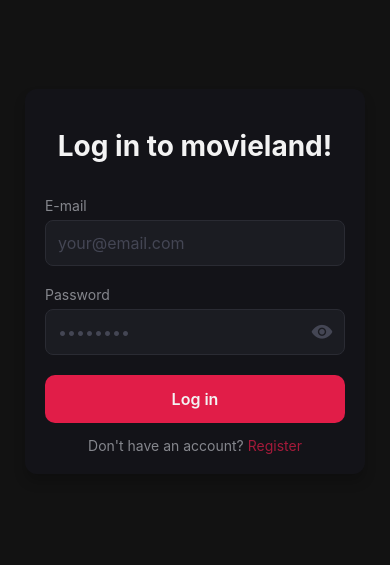
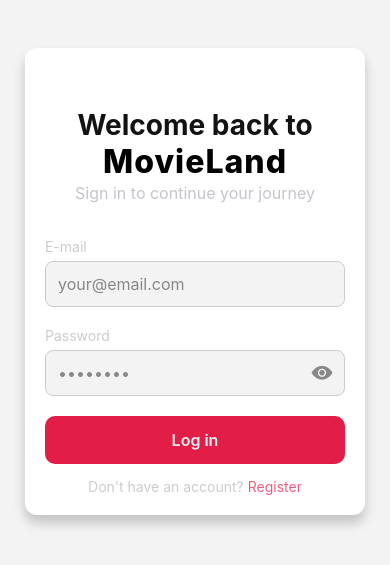
Before and after one commit to Kamil2104/movieland, a React Native app: screen /Login in a window 390 px wide. Shown: the part 141-706 px from the top of the page. Built offline with nearby package versions, Linux system fonts and the light colour scheme; what react-native-worklets would draw is missing.

Commit message:
feat: resolve issue #5 (Login & Registration title)

```diff
--- a/contexts/ThemeContext.tsx
+++ b/contexts/ThemeContext.tsx
@@ -9,7 +9,7 @@
 
 export const ThemeProvider: React.FC<{ children: React.ReactNode }> = ({ children }) => {
   const systemColorScheme = useColorScheme();
-  const [theme, setTheme] = useState<Theme>(darkTheme);
+  const [theme, setTheme] = useState<Theme>(lightTheme);
 
   //! FOR NOW IT'S COMMENTED BECAUSE IT'S NOT WORKING
   //! SYSTEM COLOR SCHEME RETURNS LIGHT WHILE I HAVE MY SYSTEM IN DARK MODE
--- a/package.json
+++ b/package.json
@@ -11,11 +11,13 @@
   },
   "dependencies": {
     "@expo/vector-icons": "^15.0.2",
+    "@react-native-masked-view/masked-view": "^0.3.2",
     "@react-navigation/bottom-tabs": "^7.4.7",
     "@react-navigation/native": "^7.1.17",
     "@react-navigation/native-stack": "^7.3.26",
     "expo": "^54.0.10",
     "expo-font": "^14.0.8",
+    "expo-linear-gradient": "~15.0.7",
     "expo-status-bar": "~3.0.8",
     "react": "19.1.0",
     "react-native": "0.81.4",
--- a/screens/start/LoginScreen.tsx
+++ b/screens/start/LoginScreen.tsx
@@ -8,6 +8,8 @@
 
 import type { RootStackParamList } from "../../types/navigationTypes";
 import { Ionicons } from "@expo/vector-icons";
+import { LinearGradient } from "expo-linear-gradient";
+import MaskedView from "@react-native-masked-view/masked-view";
 
 import { handleLogin } from "../../validation/accountManagement";
 
@@ -48,7 +50,22 @@
       color: theme.colors.text,
       textAlign: 'center',
       marginTop: 20,
-      marginBottom: 20,
+      marginBottom: 0,
+    },
+    brandName: {
+      fontSize: 32,
+      fontWeight: '800',
+      textAlign: 'center',
+      letterSpacing: 1,
+      marginBottom: 0,
+    },
+    subtitle: {
+      fontSize: 16,
+      fontWeight: '400',
+      color: theme.colors.labelText,
+      textAlign: 'center',
+      opacity: 0.8,
+      lineHeight: 22,
     },
     fieldGroup: {
       marginTop: 14,
@@ -104,7 +121,23 @@
   return (
     <View style={styles.container}>
       <View style={styles.card}>
-        <Text style={styles.title}>Log in to movieland!</Text>
+        <View style={{ alignItems: 'center', marginTop: 20, marginBottom: 20 }}>
+          <Text style={styles.title}>Welcome back to</Text>
+          <MaskedView
+            style={{ height: 40, width: '100%' }}
+            maskElement={
+              <Text style={styles.brandName}>MovieLand</Text>
+            }
+          >
+            <LinearGradient
+              colors={[theme.colors.primary, theme.colors.primary, '#ff6b6b', theme.colors.primary]}
+              start={{ x: 0, y: 0 }}
+              end={{ x: 1, y: 0 }}
+              style={{ flex: 1 }}
+            />
+          </MaskedView>
+          <Text style={styles.subtitle}>Sign in to continue your journey</Text>
+        </View>
 
         <View style={styles.fieldGroup}>
           <Text style={styles.label}>E-mail</Text>
--- a/screens/start/RegisterScreen.tsx
+++ b/screens/start/RegisterScreen.tsx
@@ -2,6 +2,8 @@
 import { View, Text, StyleSheet, TextInput, TouchableOpacity, ActivityIndicator } from "react-native";
 import { useNavigation } from "@react-navigation/native";
 import { Ionicons } from "@expo/vector-icons";
+import { LinearGradient } from "expo-linear-gradient";
+import MaskedView from "@react-native-masked-view/masked-view";
 
 import { ThemeContext } from "../../contexts/ThemeContext";
 
@@ -46,13 +48,36 @@
     shadowOffset: { width: 0, height: 8 },
     elevation: 3,
   },
+  titleContainer: {
+    alignItems: 'center',
+    marginTop: 20,
+    marginBottom: 30,
+  },
   title: {
     fontSize: 28,
     fontWeight: '700',
     color: theme.colors.text,
     textAlign: 'center',
-    marginTop: 20,
-    marginBottom: 20,
+    marginBottom: 4,
+  },
+  brandName: {
+    fontSize: 32,
+    fontWeight: '800',
+    textAlign: 'center',
+    letterSpacing: 1,
+    marginBottom: 8,
+  },
+  gradientText: {
+    paddingHorizontal: 0,
+    paddingVertical: 0,
+  },
+  subtitle: {
+    fontSize: 16,
+    fontWeight: '400',
+    color: theme.colors.labelText,
+    textAlign: 'center',
+    opacity: 0.8,
+    lineHeight: 22,
   },
   fieldGroup: {
     marginTop: 14,
@@ -106,7 +131,23 @@
   return (
     <View style={styles.container}>
       <View style={styles.card}>
-        <Text style={styles.title}>Create your movieland account</Text>
+        <View style={styles.titleContainer}>
+          <Text style={styles.title}>Welcome to</Text>
+          <MaskedView
+            style={{ height: 40, width: '100%' }}
+            maskElement={
+              <Text style={styles.brandName}>MovieLand</Text>
+            }
+          >
+            <LinearGradient
+              colors={[theme.colors.primary, theme.colors.primary, '#ff6b6b', theme.colors.primary]}
+              start={{ x: 0, y: 0 }}
+              end={{ x: 1, y: 0 }}
+              style={{ flex: 1 }}
+            />
+          </MaskedView>
+          <Text style={styles.subtitle}>Create your account to start exploring</Text>
+        </View>
 
         <View style={styles.fieldGroup}>
           <Text style={styles.label}>E-mail</Text>
--- a/validation/accountManagement.ts
+++ b/validation/accountManagement.ts
@@ -11,10 +11,10 @@
     const trimmedPassword = password.trim();
 
     if (!trimmedEmail) {
-        setEmailError("Enter e-mail");
+      setEmailError("Enter e-mail");
       return;
     } else if (!trimmedPassword) {
-        setPasswordError("Enter password");
+      setPasswordError("Enter password");
       return;
     }
 
```
Also changed, not shown: 2 other files (tests, documents, lock files or other folders).
